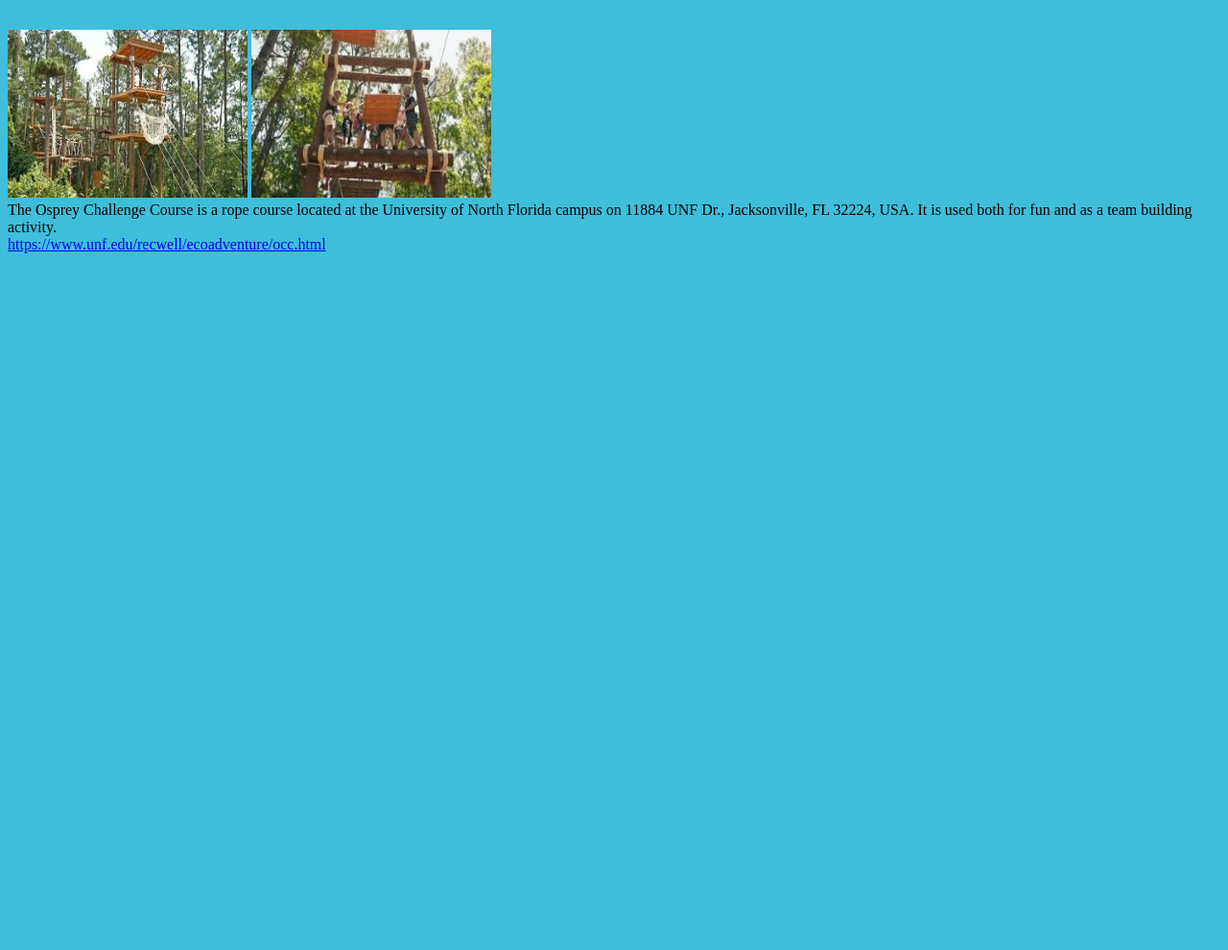
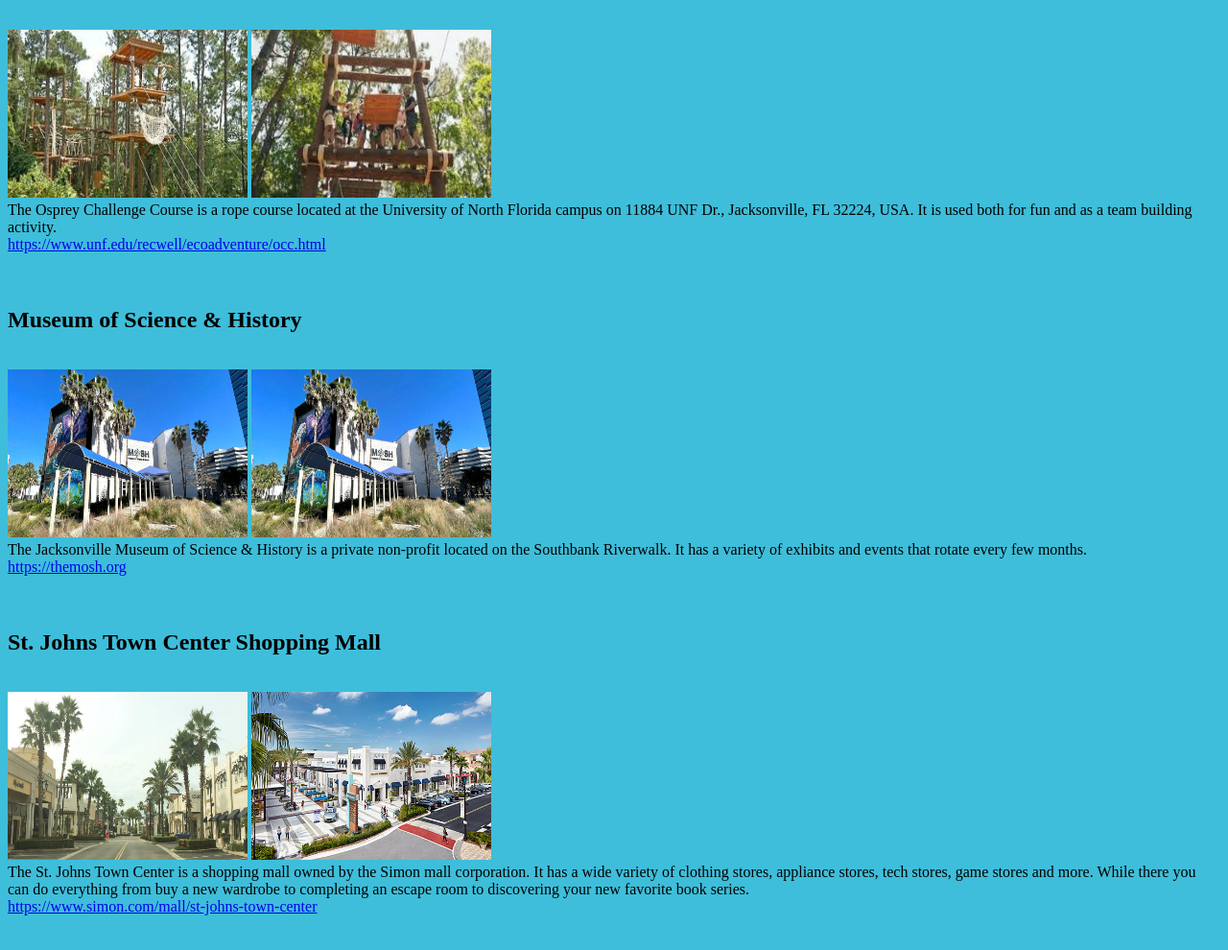
Before and after one commit to PhoenixBlazeNC7/JacksonvilleTravelWebsite, a plain HTML site: page Places.html in a window 1280 px wide. Shown: the part 3029-4019 px from the top of the page at 96% size. Before the commit the page ends 3329 px from the top, so only its background shows below. Drawn offline with Linux system fonts and the light colour scheme.

Commit message:
finishing touches and content update

```diff
--- a/Places.html
+++ b/Places.html
@@ -109,5 +109,28 @@ Beach Bowl is a bowling alley located at jax beach. It was a very popular bowlin
     <br>
     <br>
     <br>
+    <h2>Museum of Science & History</h2>
+    <br>
+      <img src = Mosh.png width ="250px" height="175">
+      <img src = Mosh.png width ="250px" height="175">
+      <br>
+   The Jacksonville Museum of Science & History is a private non-profit located on the Southbank Riverwalk. It has a variety of exhibits and events that rotate every few months.
+      <br>
+    <a href="https://themosh.org">https://themosh.org</a>
+      <br>
+      <br>
+      <br>
+  <h2>St. Johns Town Center Shopping Mall</h2>
+  <br>
+    <img src = sjtc.png width ="250px" height="175">
+    <img src = sjtc2.png width ="250px" height="175">
+    <br>
+  The St. Johns Town Center is a shopping mall owned by the Simon mall corporation. It has a wide variety of clothing stores, appliance stores, tech stores, game stores and more. While there you can do everything from buy a new wardrobe to completing an escape room to discovering your new favorite book series.
+    <br>
+  <a href="https://www.simon.com/mall/st-johns-town-center">https://www.simon.com/mall/st-johns-town-center</a>
+    <br>
+    <br>
+    <br>
+
 </body>
 </html>
```
Also changed, not shown: About.html (+7 -1 lines), Food.html (+8 -0 lines), HGC.png (added), Mosh.png (added), sjtc.png (added), sjtc2.png (added), 2 other files.
